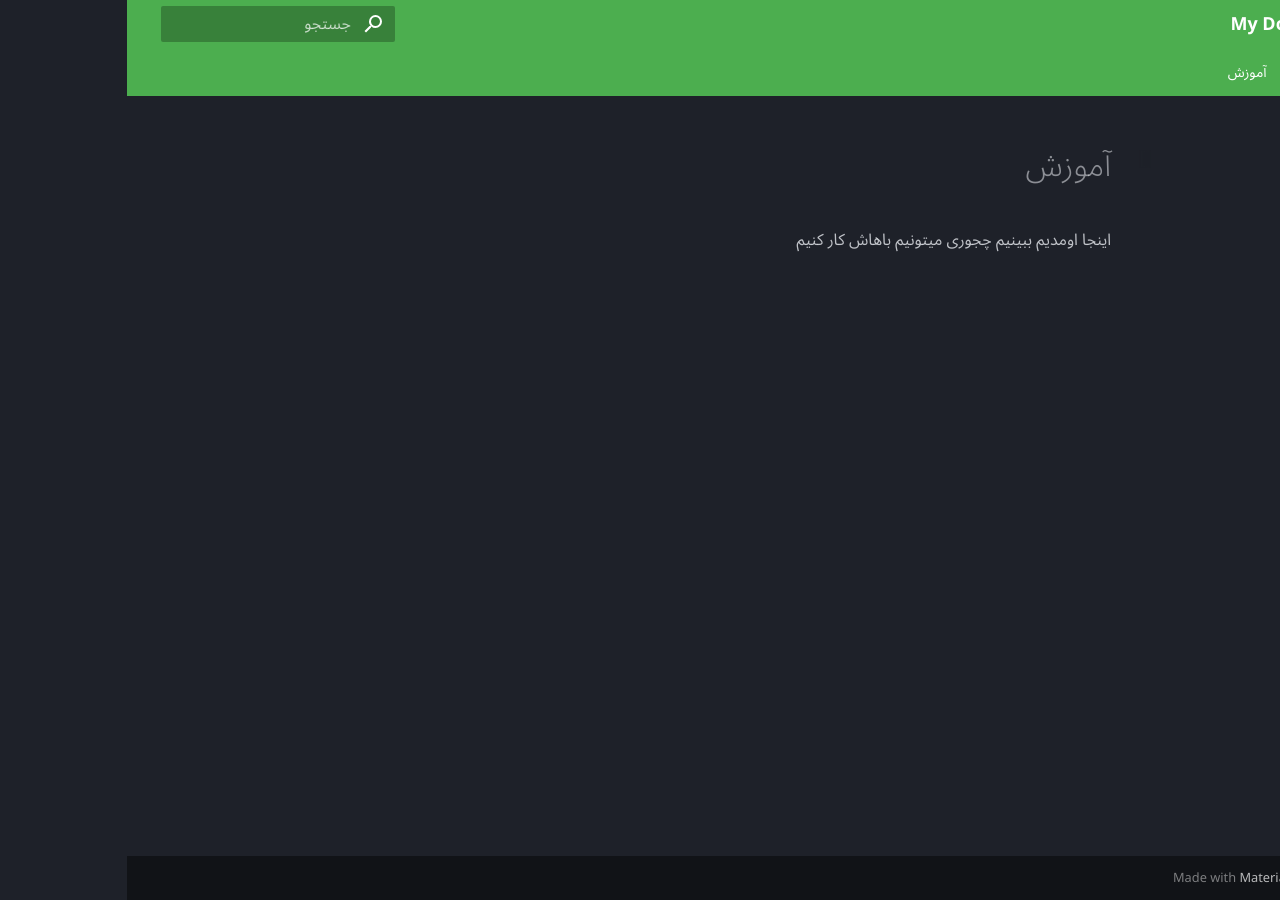
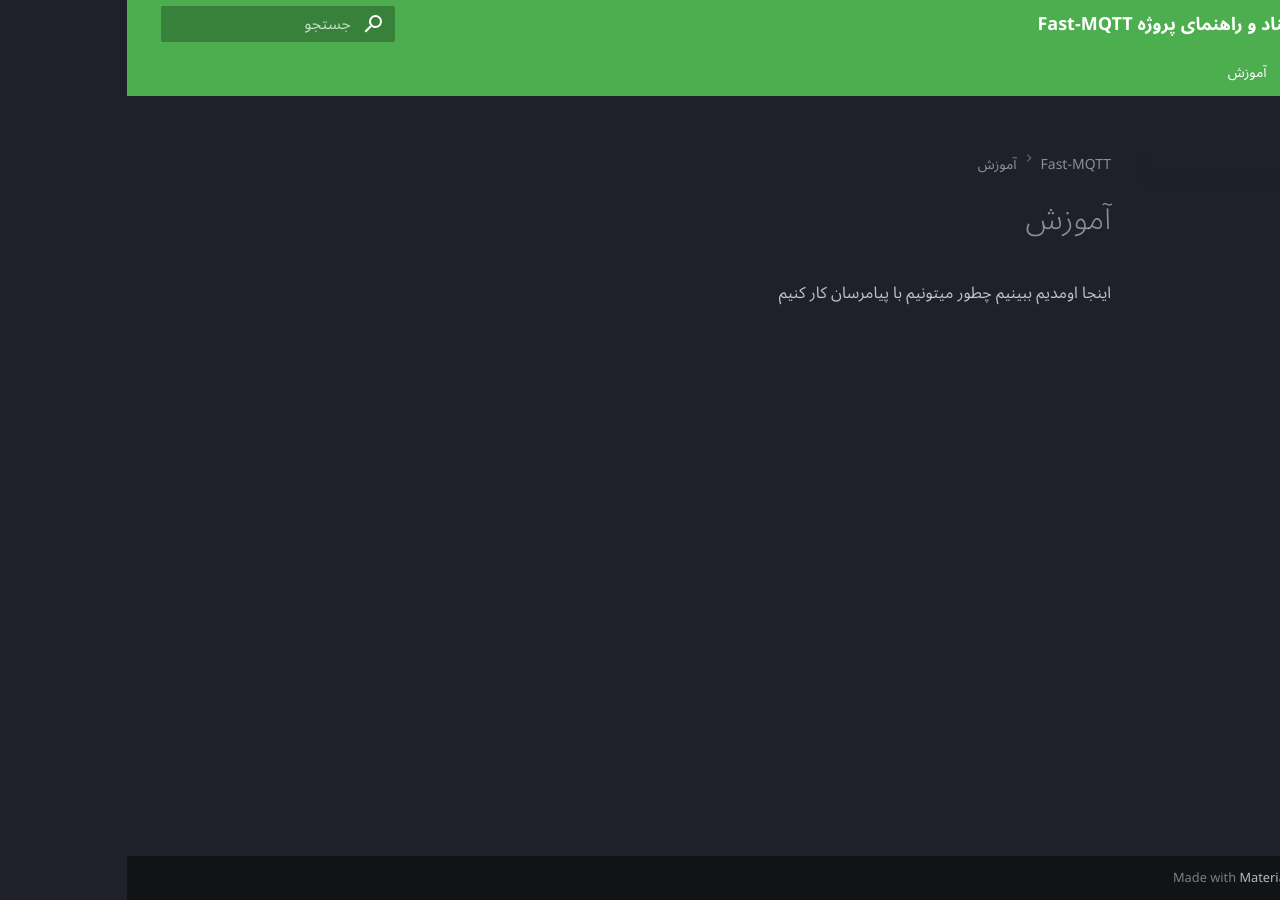
Before and after one commit to alirezazainy/fast-mqtt, an MkDocs documentation site: the page built from Documentation/docs/آموزش/index.md, in a window 1280 px wide. Built offline with MkDocs 1.6.1 and Material for MkDocs 9.7.7, drawn with Linux system fonts in a browser that asks for light colours.

Commit message:
riz edit

```diff
--- a/Documentation/docs/آموزش/index.md
+++ b/Documentation/docs/آموزش/index.md
@@ -1,3 +1,3 @@
 # آموزش
 
-اینجا اومدیم ببینیم چجوری میتونیم باهاش کار کنیم
+اینجا اومدیم ببینیم چطور میتونیم با پیامرسان کار کنیم
--- a/Documentation/mkdocs.yml
+++ b/Documentation/mkdocs.yml
@@ -1,4 +1,4 @@
-site_name: My Docs
+site_name: اسناد و راهنمای پروژه Fast-MQTT
 site_url: https://samacontrol.com
 markdown_extensions:
   - admonition
@@ -9,7 +9,7 @@ theme:
   palette:
     scheme: slate
     primary: green
-    accent: green
+    accent: deep orange
   font:
     text: Noto Sans Arabic
   language: fa
@@ -46,4 +46,4 @@ theme:
 nav:
   - Fast-MQTT: index.md
   - آموزش:
-      آموزش/index.md
+    - آموزش/index.md
```
